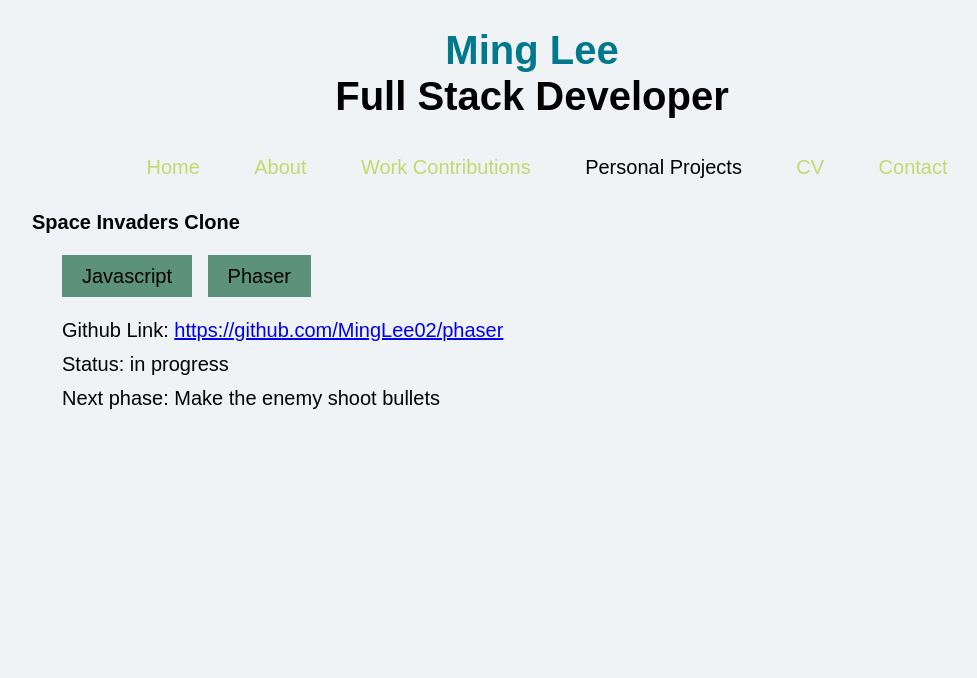
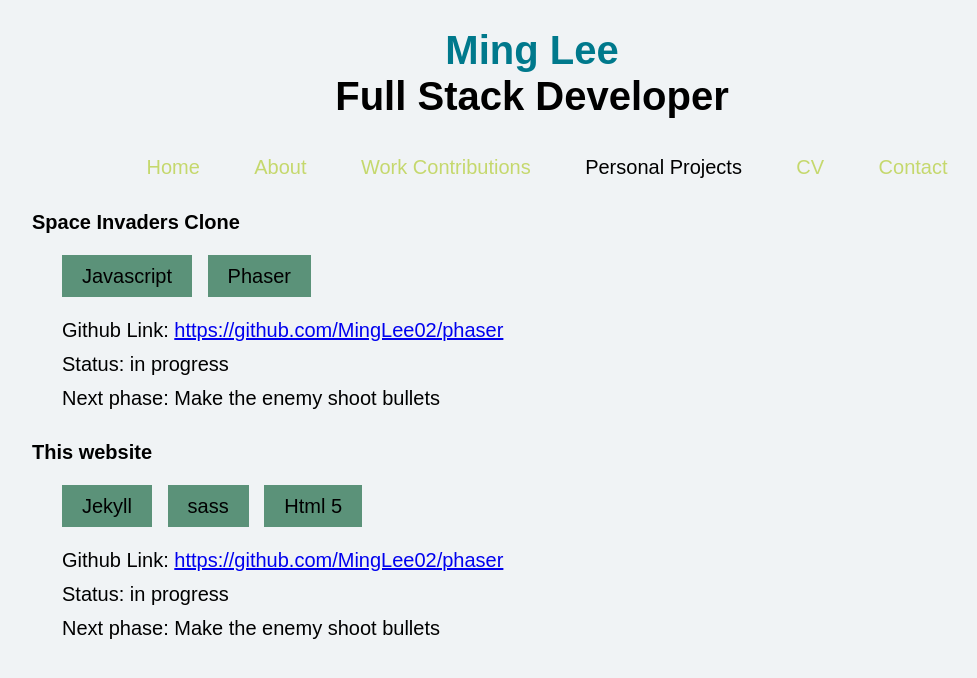
Before and after one commit to MingLee02/MingLee02.github.io, a Jekyll site: the page built from personal/index.md, in a window 1280 px wide. Shown: the top 678 px of the page, without its empty margins (108-1085 px from the left). Built offline with Jekyll 4.4.1, drawn with Linux system fonts in a browser that asks for light colours.

Commit message:
Text ammends.

```diff
--- a/personal/index.md
+++ b/personal/index.md
@@ -14,3 +14,15 @@ title: My personal projects.
 	<p>Status: in progress</p>
 	<p>Next phase: Make the enemy shoot bullets</p>
 </div>
+
+<strong>This website</strong>
+<ul class="skill-list">
+	<li>Jekyll</li>
+	<li>sass</li>
+	<li>Html 5</li>
+</ul>
+<div class="project-description">
+	<p>Github Link: <a href="https://github.com/MingLee02/phaser">https://github.com/MingLee02/phaser</a></p>
+	<p>Status: in progress</p>
+	<p>Next phase: Make the enemy shoot bullets</p>
+</div>
```
Also changed, not shown: about/index.md (+1 -3 lines), contact/index.md (+1 -2 lines), index.md (+2 -2 lines), work/index.md (+5 -3 lines).
